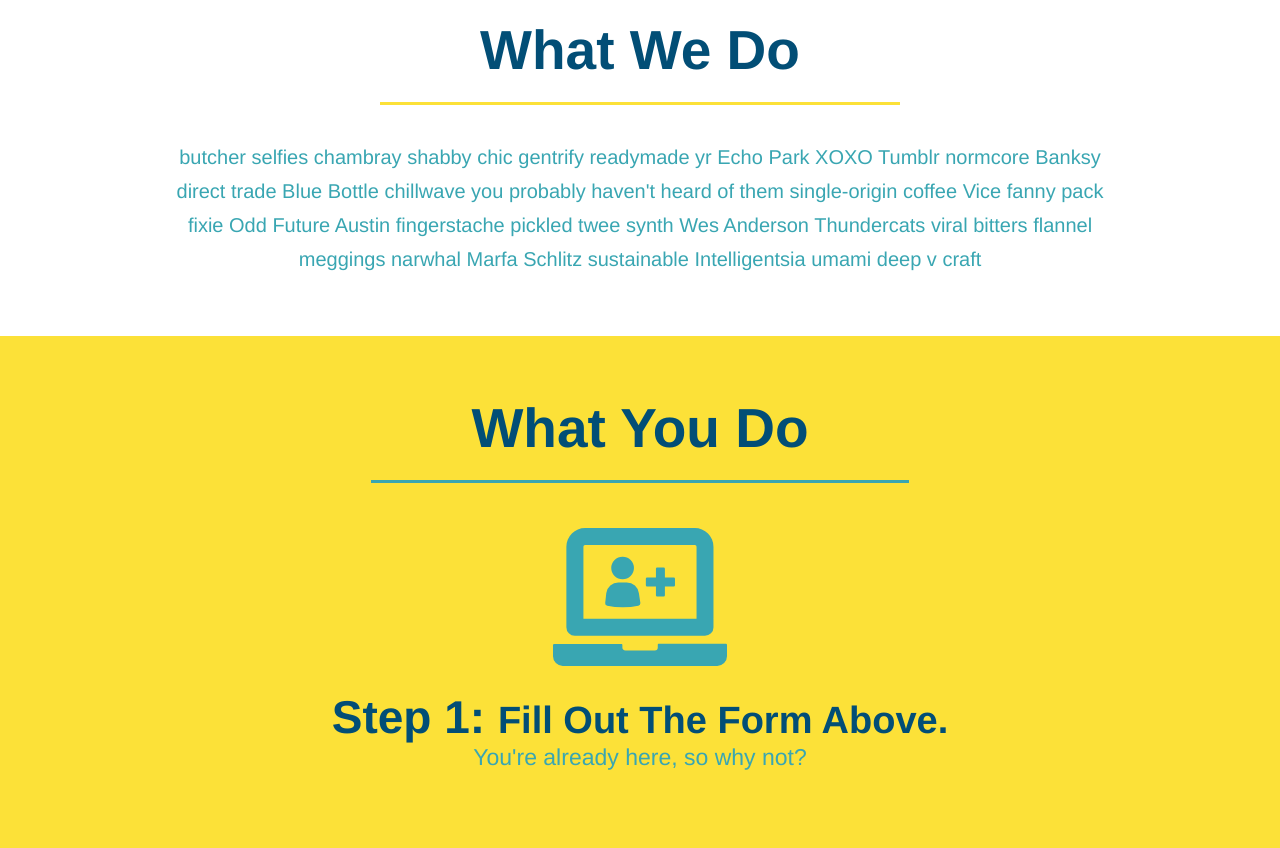
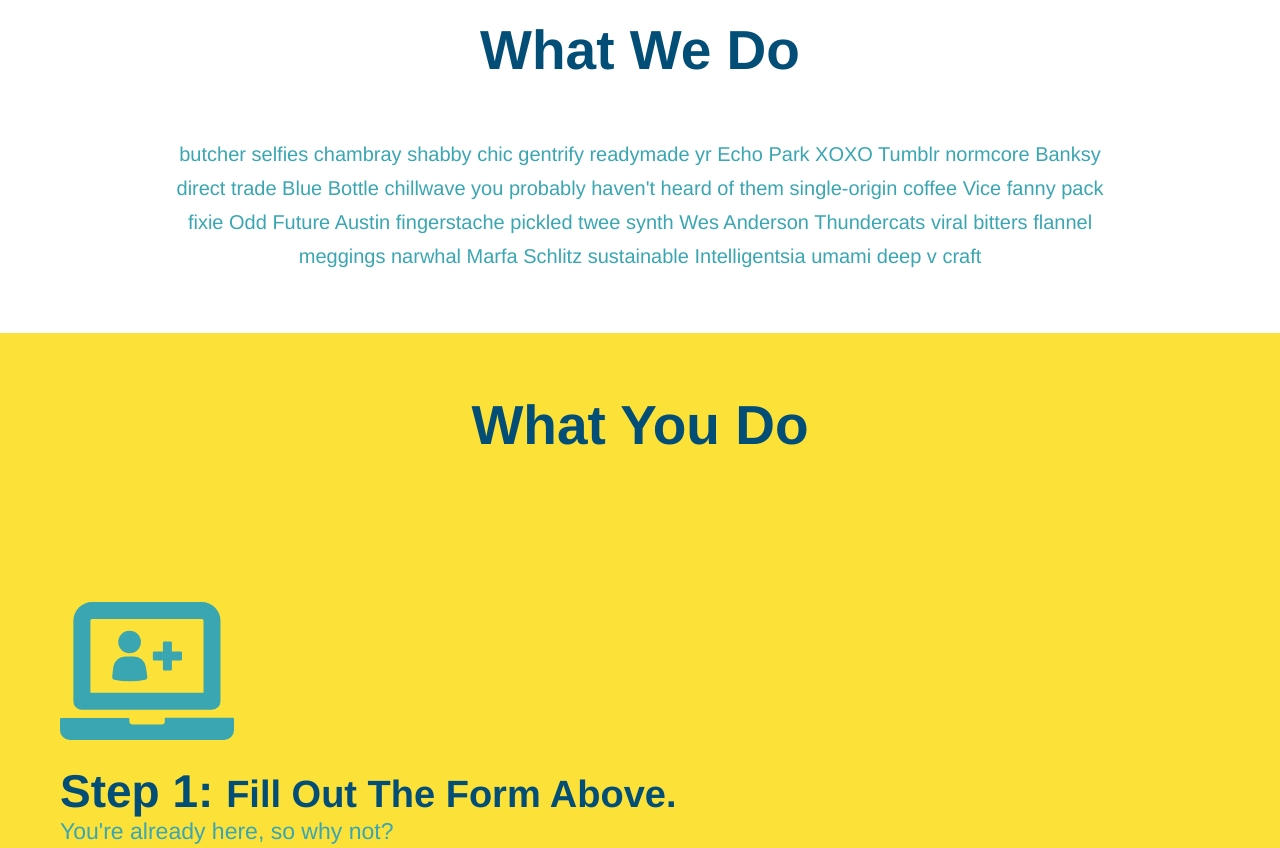
Before and after one commit to hkapk/Run_Buddy, a plain HTML site: page index.html in a window 1280 px wide. Shown: the part 760-1608 px from the top of the page. Drawn offline with Linux system fonts and the light colour scheme.

Commit message:
add flexbox and restructured HTML

```diff
--- a/index.html
+++ b/index.html
@@ -77,20 +77,26 @@
 
     <!-- "what we do" start - <section> -->
     <section id="what-we-do" class="intro">
+    <div class="flex-row">
       <h2 class="section-title primary-border">
         What We Do
       </h2>
+    </div>
+    <div class="flex-row">
       <p>
         butcher selfies chambray shabby chic gentrify readymade yr Echo Park XOXO Tumblr normcore Banksy direct trade  Blue Bottle chillwave you probably haven't heard of them single-origin coffee Vice fanny pack fixie Odd Future Austin fingerstache pickled twee synth Wes Anderson Thundercats viral bitters flannel meggings narwhal Marfa Schlitz sustainable Intelligentsia umami deep v craft
       </p>
+    </div>
     </section>
     <!-- end "what we do" -->
 
     <!-- "what you do" start -->
     <section id="what-you-do" class="steps">
+    <div class="flex-row">
       <h2 class="section-title secondary-border">
         What You Do
       </h2>
+    </div>
       <div>
         <img src="./images/01-04-svgs/step-1.svg" alt="" />
         <h3>Step 1: <span>Fill Out The Form Above.</span></h3>
@@ -116,10 +122,11 @@
 
     <!-- "meet the trainers" start -->
     <section id="your-trainers" class="trainers">
+    <div class="flex-row">
       <h2 class="section-title primary-border">
         Meet The Trainers
       </h2>
-
+    </div>
       <article class="trainer">
         <img src="./images/01-05-trainers/trainer-1.jpg" alt="Arron Stephens in his workout clothes, ready to pump iron" />
         <div class="trainer-bio text-left">
@@ -151,10 +158,11 @@
 
     <!-- "reach out" start -->
     <section id="reach-out" class="contact">
+    <div class="flex-row">
       <h2 class="section-title secondary-border">
         Reach Out
       </h2>
-
+    </div>
       <div class="contact-info">
         <iframe
           src="https://www.google.com/maps/embed?pb=!1m14!1m12!1m3!1d12182.30520634488!2d-74.0652613!3d40.2407219!2m3!1f0!2f0!3f0!3m2!1i1024!2i768!4f13.1!5e0!3m2!1sen!2sus!4v1561060983193!5m2!1sen!2sus"
--- a/style.css
+++ b/style.css
@@ -160,10 +160,12 @@ section {
 }
 
 /* HERO STYLES END!! */
-
+/*
 .intro {
     text-align: center;
 }
+
+*/
 /* DRY
 .intro h2 {
     font-size: 55px;
@@ -182,10 +184,10 @@ section {
     width: 80%;
     font-size: 20px;
     margin: 0 auto;
+    text-align: center;
 }
 
 .steps {
-    text-align: center;
     background: #fce138;
 }
 /* DRY
@@ -202,9 +204,10 @@ section {
     font-size: 55px;
     color: #024e76;
     margin-bottom: 35px;
-    padding: 0 100px 20px 100px;
-    display: inline-block;
-    border-bottom: 3px solid;
+    padding-bottom: 20px;
+    text-align: center;
+    margin: 0 auto 35px auto;
+    width: 50%;
   }
 
   .primary-border {
@@ -239,9 +242,11 @@ section {
     font-size: 38px;
 }
 
+
 .trainers {
-    text-align: center;
 }
+
+
 
 .trainer {
     width: 900px;
@@ -270,6 +275,10 @@ section {
     text-align: right;
 }
 
+.flex-row {
+    display: flex;
+}
+
 .trainer-bio h3{
     font-size: 32px;
     margin-bottom: 8px;
@@ -287,7 +296,6 @@ section {
 
 .contact {
     background-color: #024e76;
-    text-align: center;
 
 }
 
```
